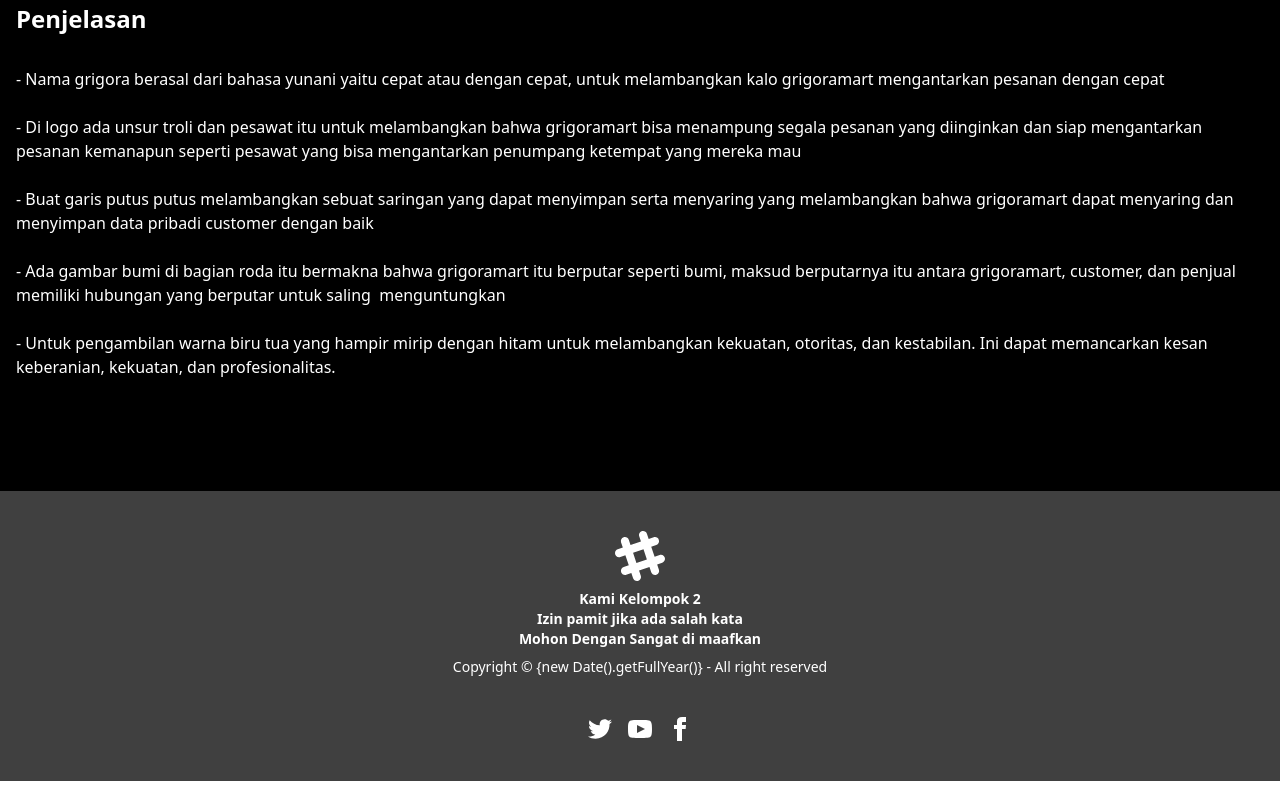
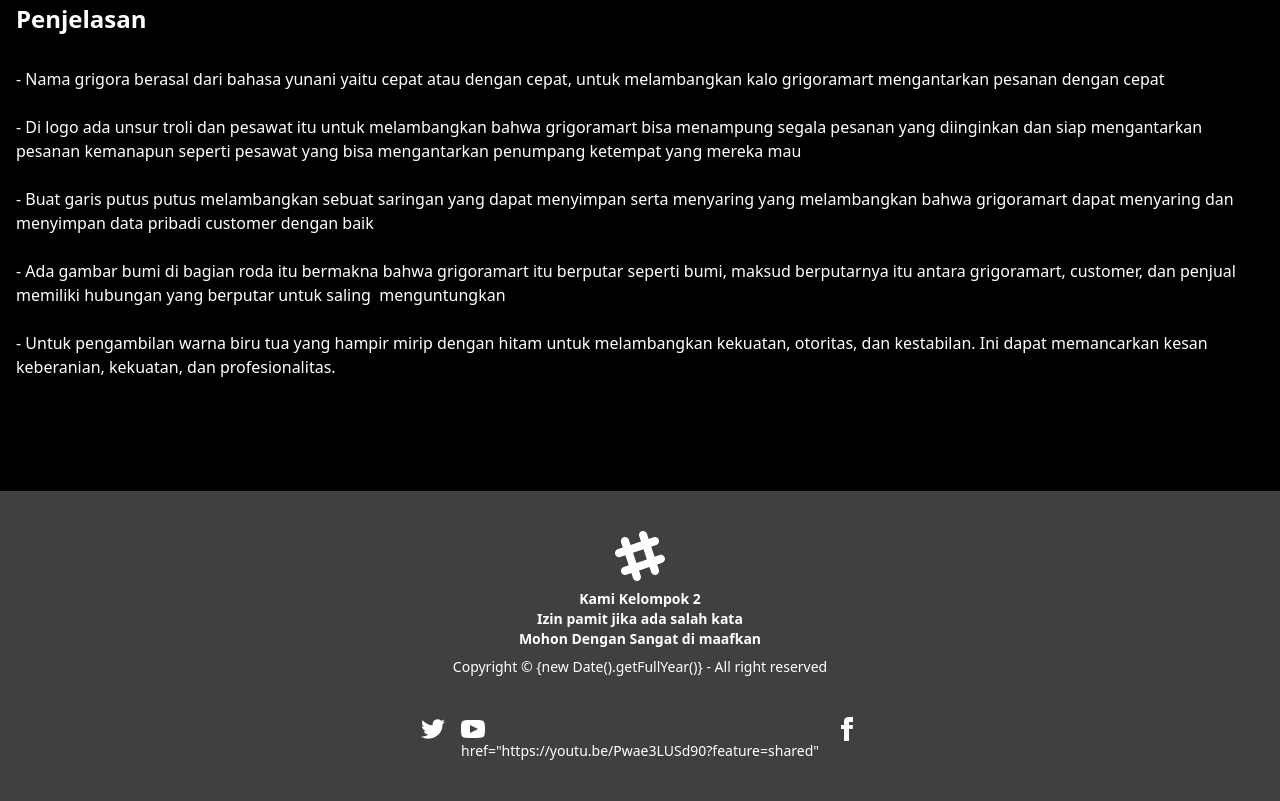
Before and after one commit to ArisHermawan123/GriGoRamart, a plain HTML site: page frontend/index.html in a window 1280 px wide. Shown: the part 2117-2918 px from the top of the page. Drawn offline with nearby package versions, Linux system fonts and the light colour scheme.

Commit message:
Update index.html

```diff
--- a/frontend/index.html
+++ b/frontend/index.html
@@ -173,7 +173,7 @@
                 d="M19.615 3.184c-3.604-.246-11.631-.245-15.23 0-3.897.266-4.356 2.62-4.385 8.816.029 6.185.484 8.549 4.385 8.816 3.6.245 11.626.246 15.23 0 3.897-.266 4.356-2.62 4.385-8.816-.029-6.185-.484-8.549-4.385-8.816zm-10.615 12.816v-8l8 3.993-8 4.007z"
               ></path>
             </svg>
-          </a>
+          href="https://youtu.be/Pwae3LUSd90?feature=shared" </a>
           <a>
             <svg xmlns="http://www.w3.org/2000/svg" width="24" height="24" viewBox="0 0 24 24" class="fill-current">
               <path d="M9 8h-3v4h3v12h5v-12h3.642l.358-4h-4v-1.667c0-.955.192-1.333 1.115-1.333h2.885v-5h-3.808c-3.596 0-5.192 1.583-5.192 4.615v3.385z"></path>
```
